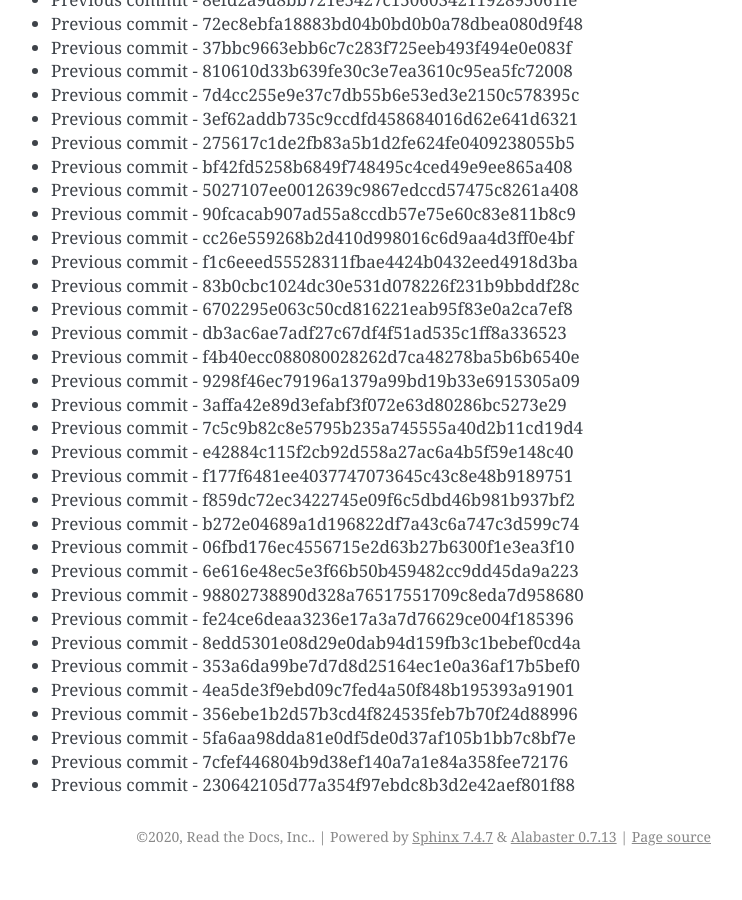
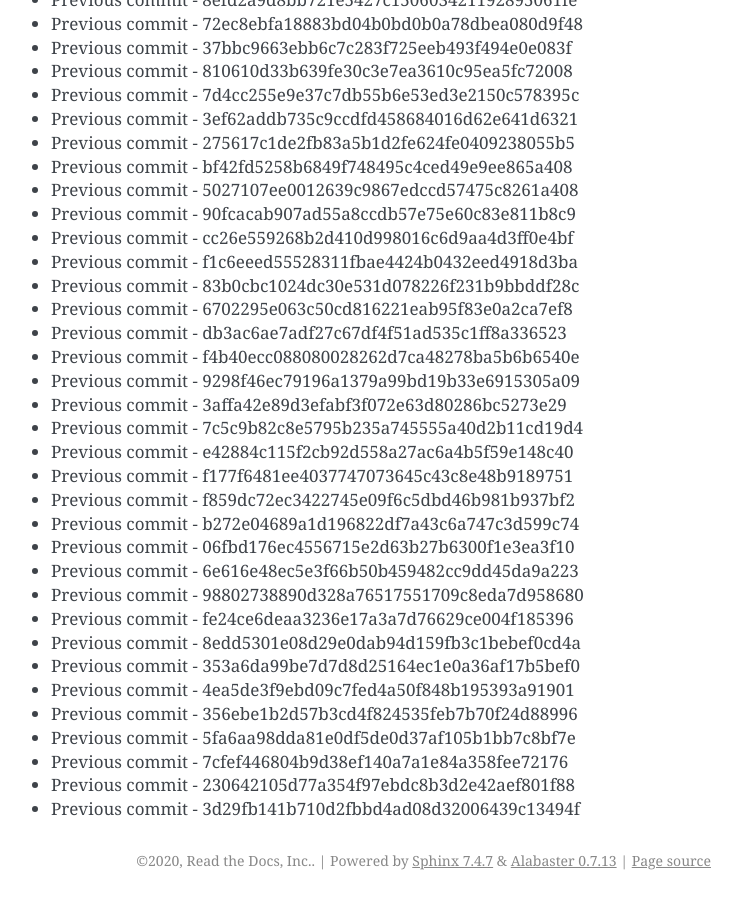
Before and after one commit to readthedocs/rtd-git-stresstest, a Sphinx documentation site: the page built from docs/updates.rst, in a window 1280 px wide and 900 px high, scrolled down 49915 px. Shown: the whole window, without its empty margins (399-1141 px from the left). Built offline with Sphinx 7.4.7, drawn with Linux system fonts in a browser that asks for light colours; before the commit the page ends 50791 px from its top, so only the background shows below that.

Commit message:
Generating commit from previous: 3d29fb141b710d2fbbd4ad08d32006439c13494f

```diff
--- a/docs/updates.rst
+++ b/docs/updates.rst
@@ -2129,3 +2129,4 @@ It can be tested for any performance characteristics.
 * Previous commit - 5fa6aa98dda81e0df5de0d37af105b1bb7c8bf7e
 * Previous commit - 7cfef446804b9d38ef140a7a1e84a358fee72176
 * Previous commit - 230642105d77a354f97ebdc8b3d2e42aef801f88
+* Previous commit - 3d29fb141b710d2fbbd4ad08d32006439c13494f
```
